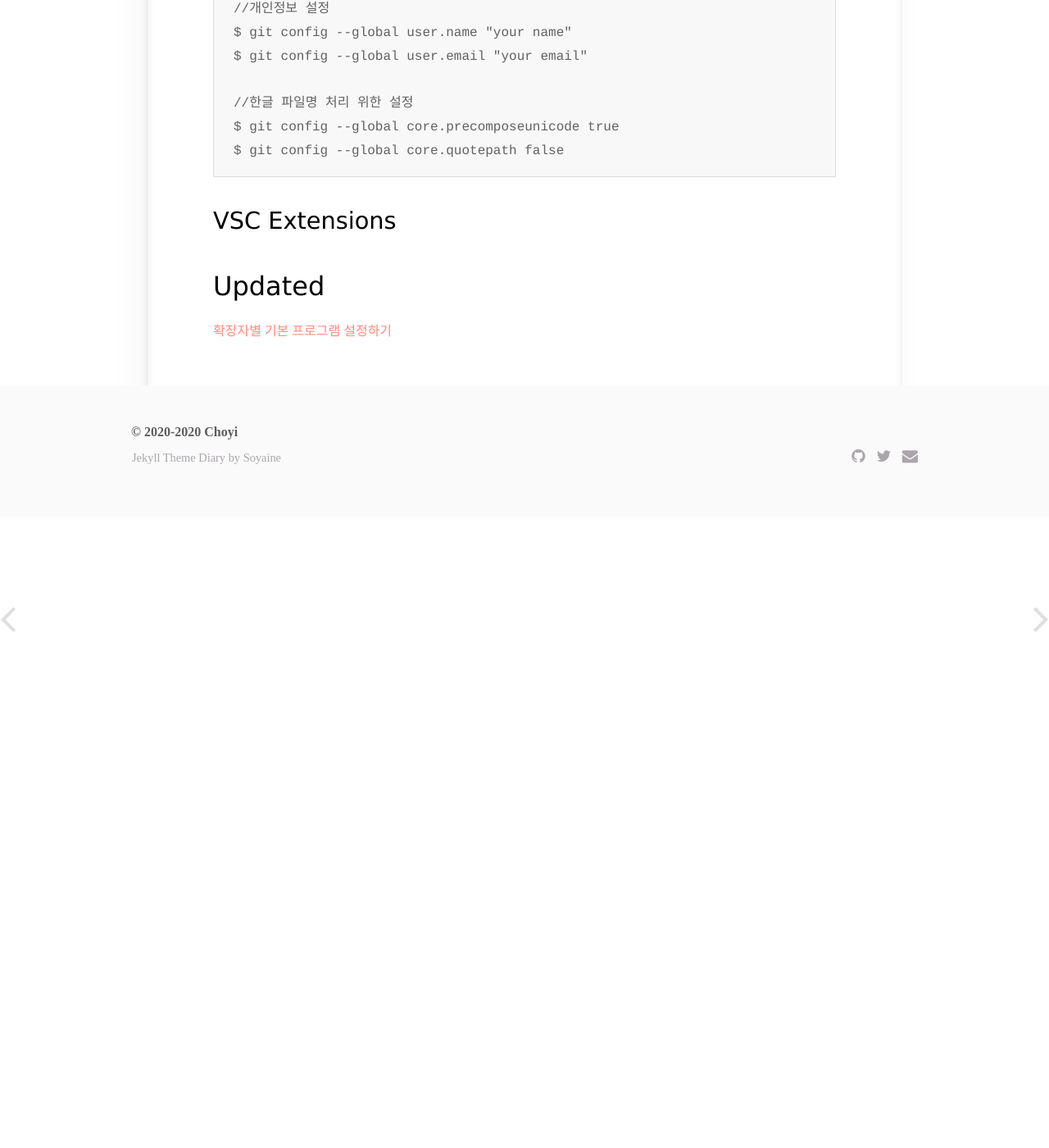
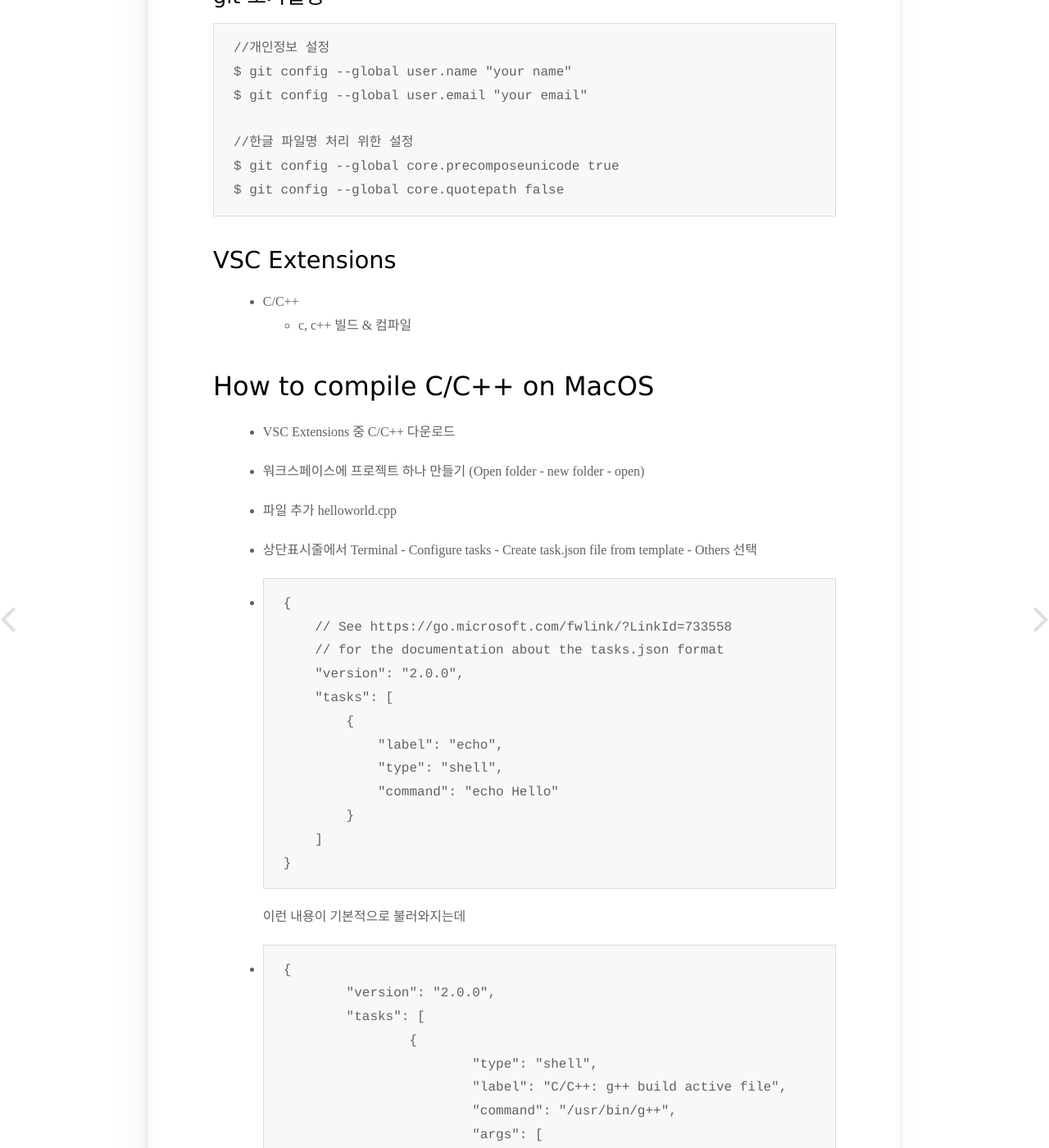
Before and after one commit to jeongchoyi/jeongchoyi.github.io, a Jekyll site: the page built from _posts/2020-09-16-macos-dev-env-setting.md, in a window 1280 px wide and 1400 px high, scrolled down 5968 px. Shown: the whole window at 82% size. Built offline with Jekyll 4.4.1, drawn with Linux system fonts in a browser that asks for light colours; before the commit the page ends 6598 px from its top, so only the background shows below that; some of the changed text lies outside the part shown.

Commit message:
update how to compile c/c++ on MacOS

````diff
--- a/_posts/2020-09-16-macos-dev-env-setting.md
+++ b/_posts/2020-09-16-macos-dev-env-setting.md
@@ -269,7 +271,103 @@
 
 
 
-## VSC Extensions
+## VSC Extensions[](#vsc-extensions)<a id="vsc-extensions-anchor"></a>
+
+* C/C++
+  * c, c++ 빌드 & 컴파일
+
+
+
+# How to compile C/C++ on MacOS[](#compile-c-macos)<a id="compile-c-macos-anchor"></a>
+
+* VSC Extensions 중 C/C++ 다운로드
+
+* 워크스페이스에 프로젝트 하나 만들기 (Open folder - new folder - open)
+
+* 파일 추가 helloworld.cpp
+
+* 상단표시줄에서 Terminal - Configure tasks - Create task.json file from template - Others 선택
+
+* ```
+  {
+      // See https://go.microsoft.com/fwlink/?LinkId=733558
+      // for the documentation about the tasks.json format
+      "version": "2.0.0",
+      "tasks": [
+          {
+              "label": "echo",
+              "type": "shell",
+              "command": "echo Hello"
+          }
+      ]
+  }
+  ```
+
+  이런 내용이 기본적으로 불러와지는데
+
+* ```
+  {
+  	"version": "2.0.0",
+  	"tasks": [
+  		{
+  			"type": "shell",
+  			"label": "C/C++: g++ build active file",
+  			"command": "/usr/bin/g++",
+  			"args": [
+  				"-g",
+  				"${file}",
+  				"-o",
+  				"${fileDirname}/${fileBasenameNoExtension}.exe"
+  			],
+  			"options": {
+  				"cwd": "${workspaceFolder}"
+  			},
+  			"problemMatcher": [
+  				"$gcc"
+  			],
+  			"group": {
+  				"kind": "build",
+  				"isDefault": true
+  			}
+  		},
+  		{
+  			"type": "shell",
+  			"label": "Run C++",
+  			"command": "${fileDirname}/${fileBasenameNoExtension}.exe",
+  			"group": {
+  				"kind": "test",
+  				"isDefault": true
+  			}
+  		}
+  	]
+  }
+  ```
+
+  위 내용으로 덮어씌운 후 저장 [출처](https://github.com/Jindae/seoultech-PL-2020/blob/master/practices/practice1/Example_macOS_tasks.json)
+
+* 상단표시줄에서 Terminal - `Configure default build task` - `C/C++ :g++ build active file`
+
+### 단축키 설정하기
+
+`Ctrl+K Ctrl+S` 눌러서 단축키 설정 창 띄움
+
+오른쪽 맨 위 추가 버튼 클릭 - keybindings.json 이 열리는데
+
+```
+// Place your key bindings in this file to override the defaults
+[
+    //build
+        { "key": "ctrl+alt+b", "command":"workbench.action.tasks.build"}
+    //run
+        { "key": "ctrl+alt+r", "command":"workbench.action.tasks.test"}
+]
+```
+
+이렇게 단축키를 추가해줌.
+
+cpp 파일 작성 후 빌드 - 런 단축키 쓰면 됨 !
+
+> *.dSYM 파일은 macOS의 debug symbols를 저장하는 파일. 무시하면 됨.
 
 
 
@@ -278,3 +376,7 @@
 # Updated
 
 [확장자별 기본 프로그램 설정하기](#open-with-anchor)<a id="open-with"></a>
+
+[VSC Extensions](#vsc-extensions-anchor)<a id="vsc-extensions"></a>
+
+[How to compile C/C++ on MacOS](#compile-c-macos-anchor)<a id="compile-c-macos"></a>
````
Also changed, not shown: other parts of _posts/2020-09-16-macos-dev-env-setting.md (+2 -0 lines).
